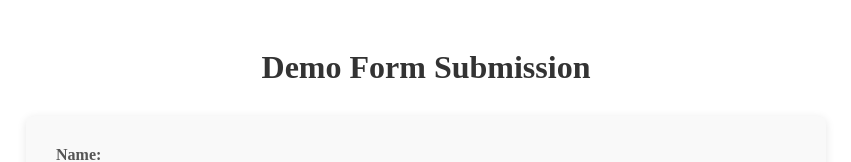
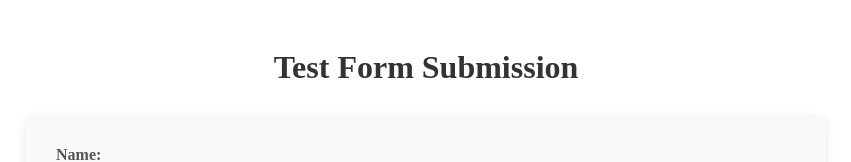
Before and after one commit to punita-vasani/demo-app, a React (Create React App) app in the folder frontend/: page / in a window 1280 px wide. Shown: the top 162 px of the page, without its empty margins (214-1065 px from the left). Built offline with nearby package versions, Linux system fonts and the light colour scheme; no server answers.

Commit message:
Update App.js

```diff
--- a/frontend/src/App.js
+++ b/frontend/src/App.js
@@ -57,7 +57,7 @@ function App() {
   return (
     <div className="App">
       <div className="container">
-        <h1>Demo Form Submission</h1>
+        <h1>Test Form Submission</h1>
 
         <form onSubmit={handleSubmit} className="form">
           <div className="form-group">
```
